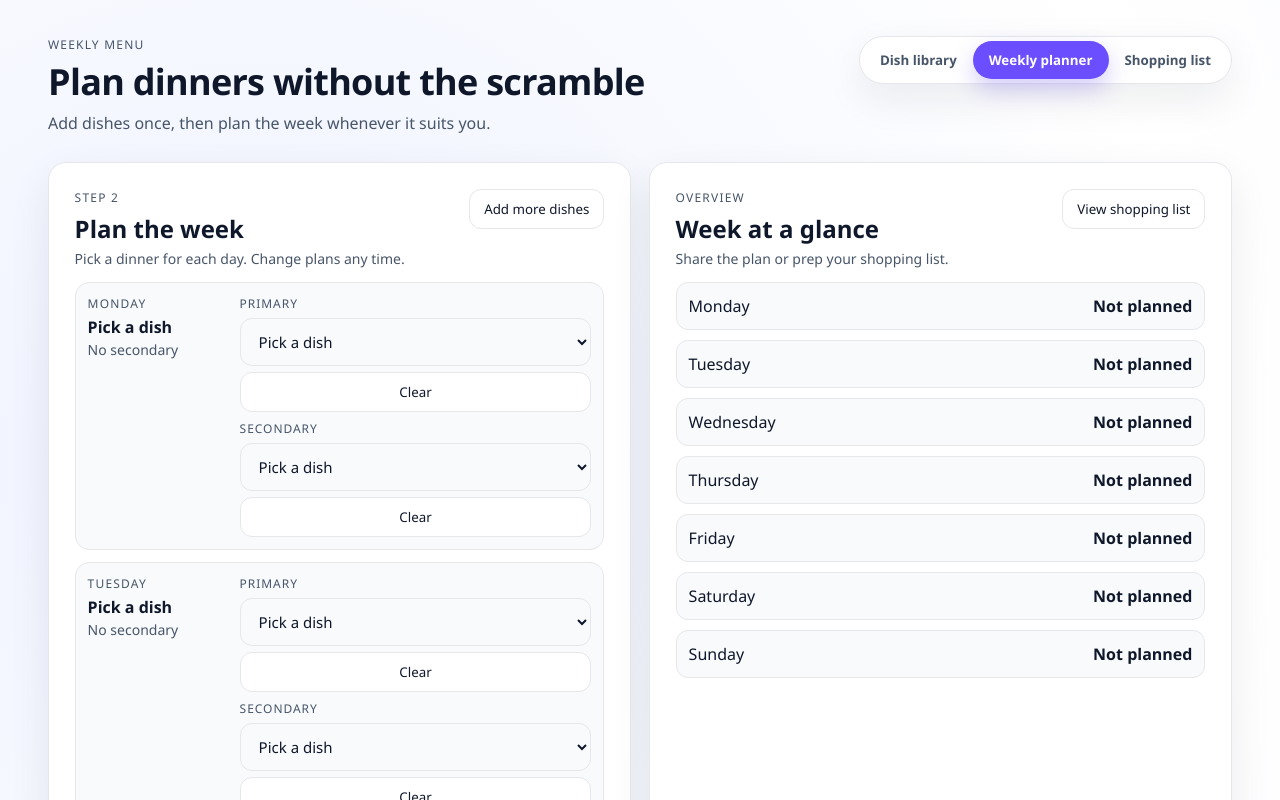
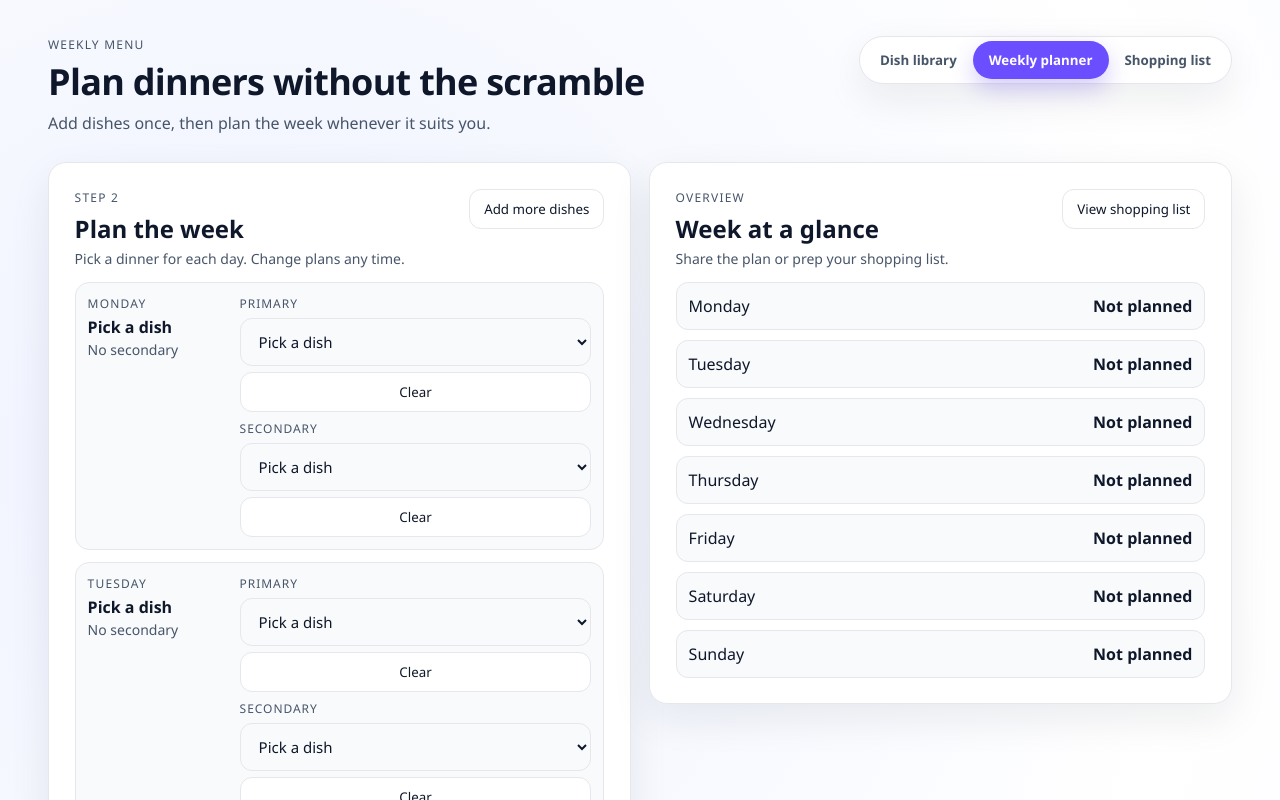
Before and after one commit to FeffCodeMaster/weekly-food-menu, a React (Create React App) app in the folder my-app/: page / in a window 1280 px wide. Shown: the top 800 px of the page. Built offline with nearby package versions, Linux system fonts and the light colour scheme.

Commit message:
Making the week a at a glance sticky

```diff
--- a/my-app/src/App.css
+++ b/my-app/src/App.css
@@ -353,6 +353,12 @@ button {
   font-weight: 700;
 }
 
+.sticky {
+  position: sticky;
+  top: 16px;
+  align-self: start;
+}
+
 .shopping-list {
   display: flex;
   flex-direction: column;
--- a/my-app/src/App.tsx
+++ b/my-app/src/App.tsx
@@ -598,7 +598,7 @@ function App() {
             )}
           </section>
 
-          <section className="panel">
+          <section className="panel sticky">
             <div className="panel-head">
               <div>
                 <p className="eyebrow">Overview</p>
```
